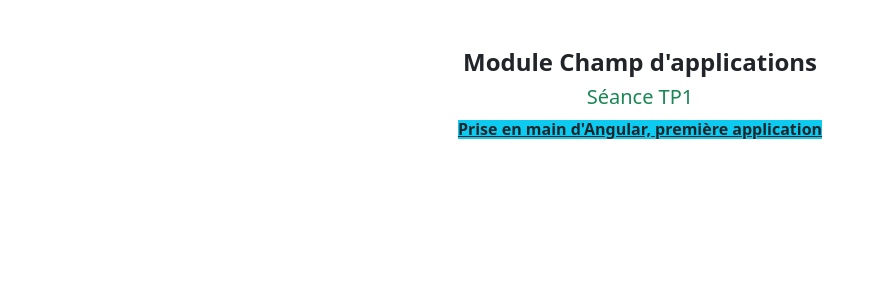
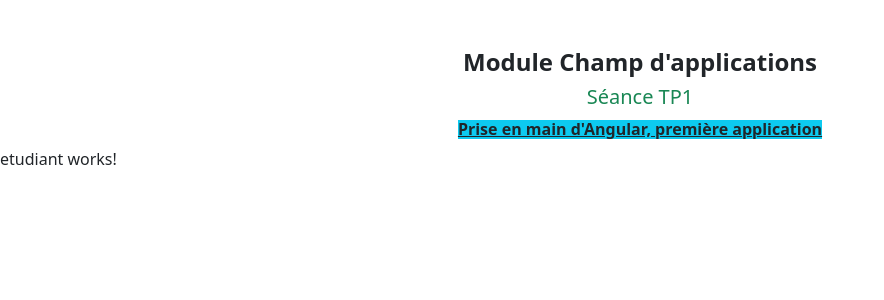
Before and after one commit to Pacoud/TP1_ANGULAR, an Angular app: page / in a window 1280 px wide. Shown: the top 300 px of the page, without its empty margins (0-884 px from the left). Built offline with nearby package versions, Linux system fonts and the light colour scheme.

Commit message:
component etudiant

```diff
--- a/src/app/app.html
+++ b/src/app/app.html
@@ -22,4 +22,6 @@
   </h3>
 </div>
 
+<app-etudiant></app-etudiant>
+
 <router-outlet />
--- a/src/app/app.ts
+++ b/src/app/app.ts
@@ -1,9 +1,9 @@
 import { Component, signal } from '@angular/core';
 import { RouterOutlet } from '@angular/router';
-
+import { Etudiant } from './etudiant/etudiant';
 @Component({
   selector: 'app-root',
-  imports: [RouterOutlet],
+  imports: [RouterOutlet, Etudiant],
   templateUrl: './app.html',
   styleUrl: './app.css'
 })
```
